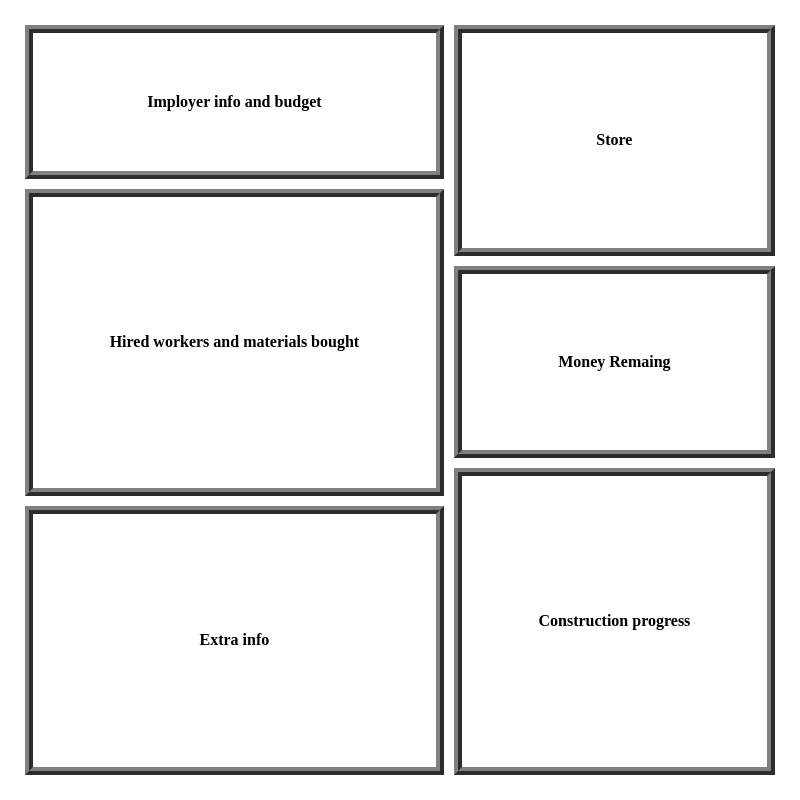
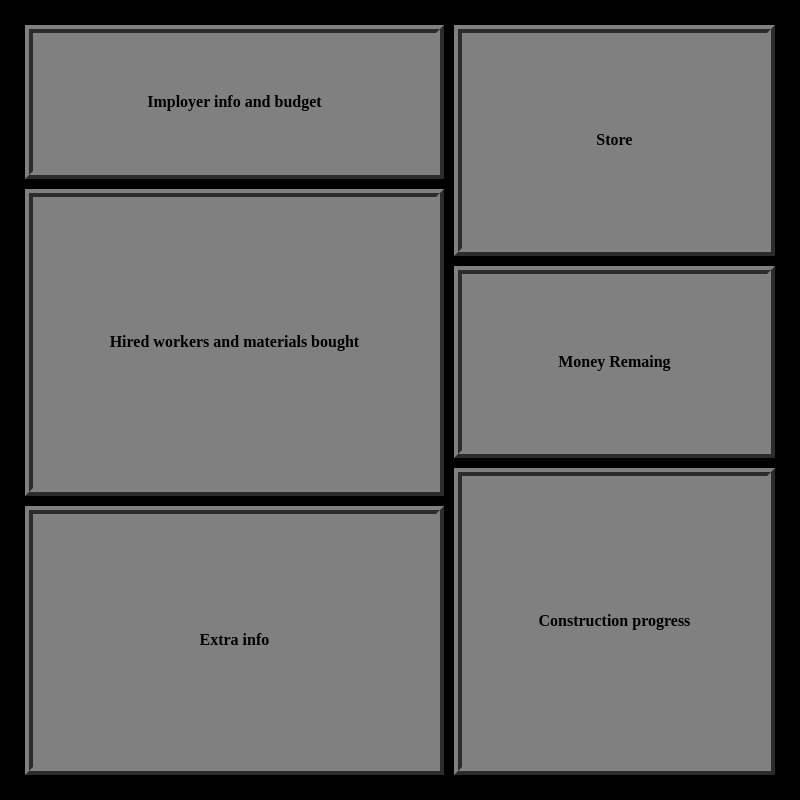
Before and after one commit to Squirrel-314/architest, an Electron app: page HTML/tasks.html in a window 800 px wide. Drawn offline with Linux system fonts and the light colour scheme.

Commit message:
Update tasks.css

```diff
--- a/CSS/tasks.css
+++ b/CSS/tasks.css
@@ -7,6 +7,7 @@ body, html {
    display: flex;
    justify-content: center;
    align-items: center;
+   background-color: #000;
 }
 
 .column-container {
@@ -14,19 +15,19 @@ body, html {
    width: 95vw;
    display: grid;
    grid-template-areas:
-    'a a b b'
-    'a a b b'
-    'c c b b'
-    'c c b b'
-    'c c d d'
-    'c c d d'
-    'c c d d'
-    'c c f f'
-    'e e f f'
-    'e e f f'
-    'e e f f'
-    'e e f f'
-    'e e f f';
+      'a b'
+      'a b'
+      'c b'
+      'c b'
+      'c d'
+      'c d'
+      'c d'
+      'c f'
+      'e f'
+      'e f'
+      'e f'
+      'e f'
+      'e f';
 }
 
 .column-item {
@@ -38,6 +39,7 @@ body, html {
    align-items: center;
    position: relative;
    text-align: center;
+   background-color: rgba(255, 255, 255, 0.5);
 }
 
 .column-item:nth-child(1) {
```
Lines whose indentation alone changed are shown as unchanged.
